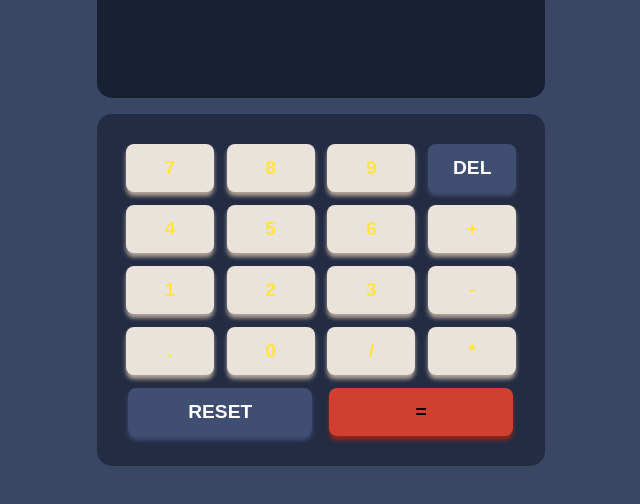
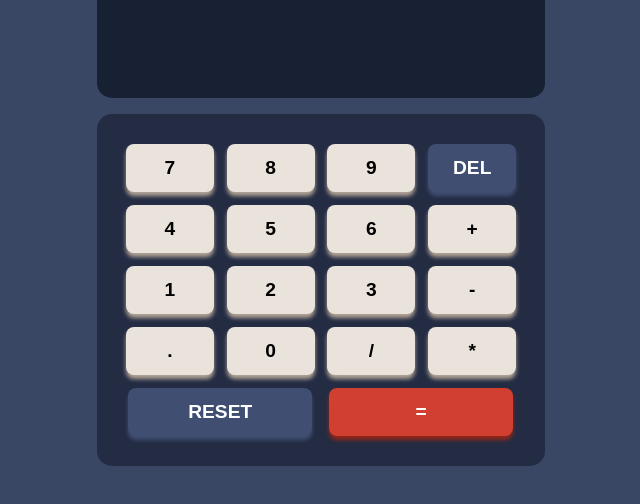
Before and after one commit to Tai-MS/Calculator, a plain HTML site: page index.html in a window 1280 px wide. Shown: the part 246-750 px from the top of the page, without its empty margins (319-959 px from the left). Drawn offline with Linux system fonts and the light colour scheme.

Commit message:
Update index.html

```diff
--- a/index.html
+++ b/index.html
@@ -7,8 +7,6 @@
     <link rel="preconnect" href="https://fonts.googleapis.com" />
     <link rel="preconnect" href="https://fonts.gstatic.com" crossorigin />
     <linkhref="https://fonts.googleapis.com/css2?family=League+Spartan:wght@700&display=swap"rel="stylesheet"/>
-    <link rel="stylesheet" href="./CSS/theme2.css"/>
-    <link rel="stylesheet" href="./CSS/theme3.css"/>
     <link rel="stylesheet" href="./CSS/style.css" id="css"/>
     <title>Document</title>
   </head>
```
